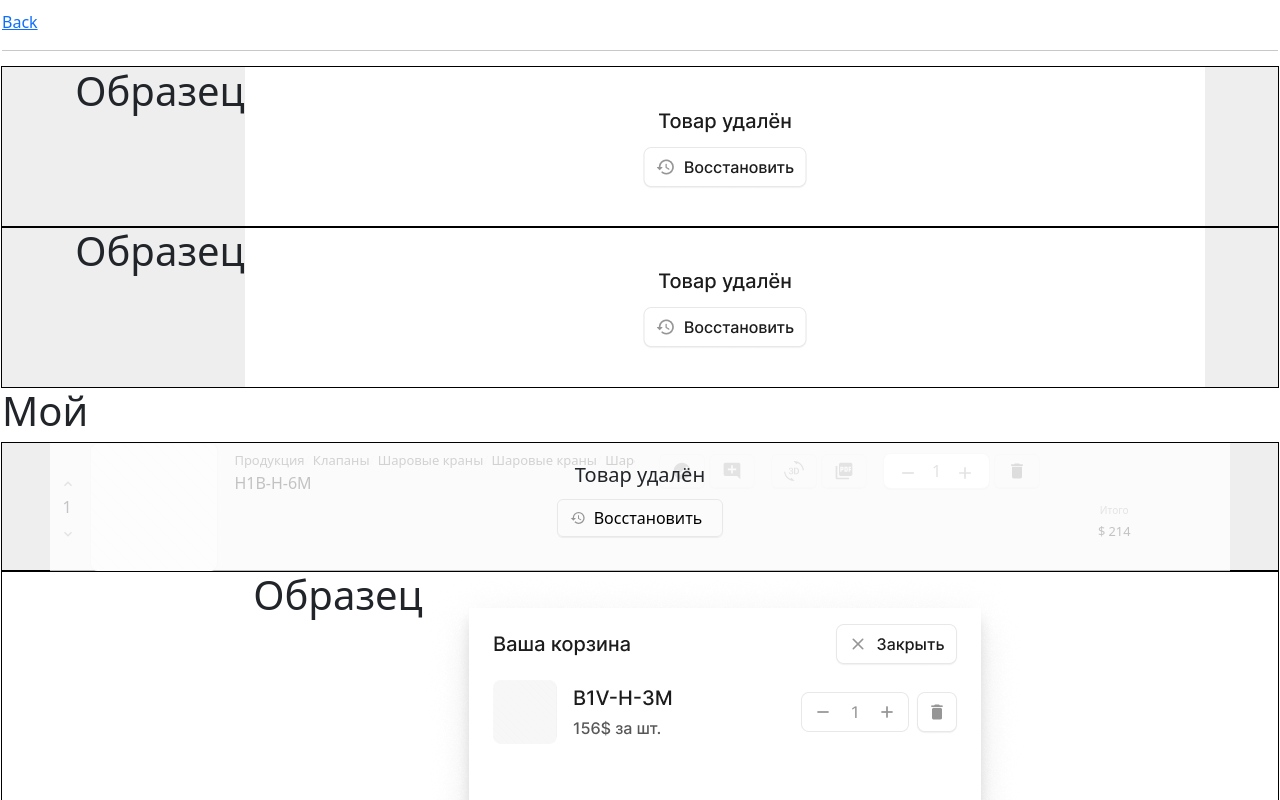
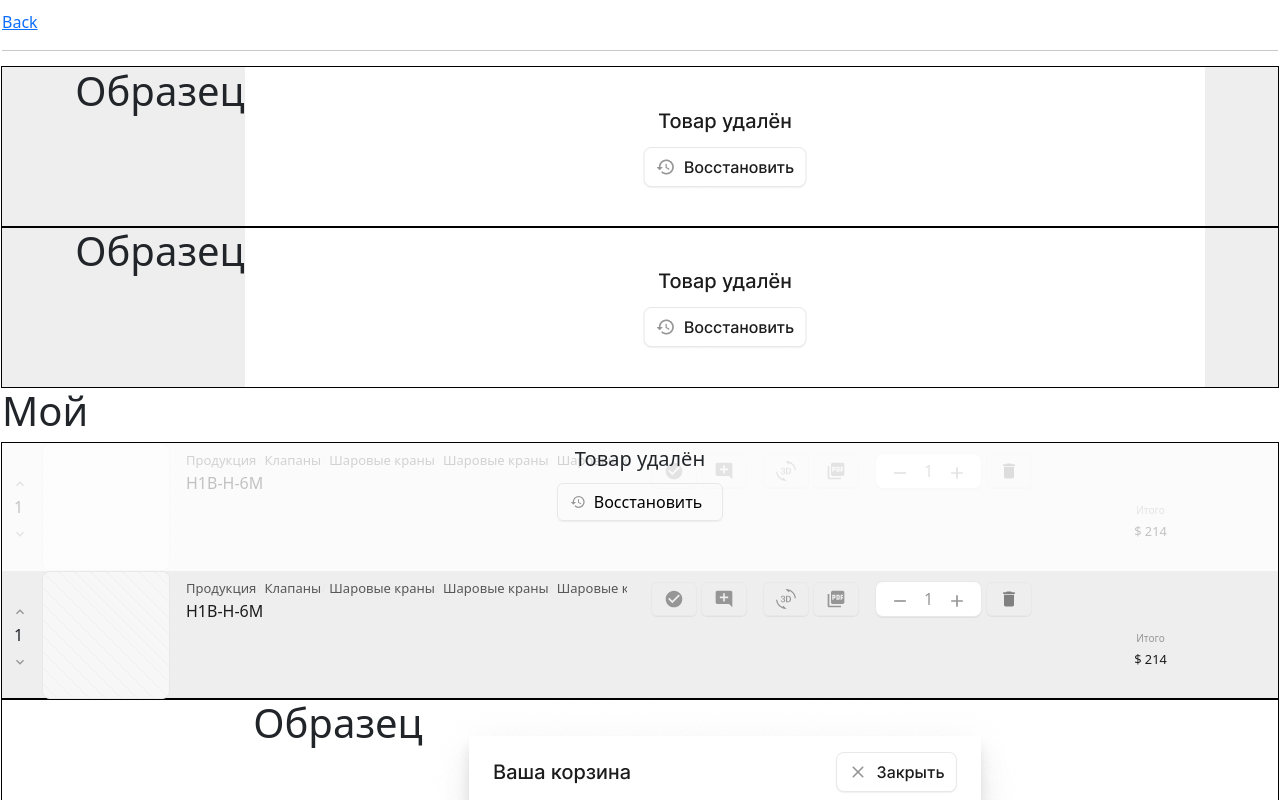
Before and after one commit to picus23/any-web-components, a Next.js app: page /basket in a window 1280 px wide. Shown: the top 800 px of the page. Built offline with nearby package versions, Linux system fonts and the light colour scheme.

Commit message:
add eraseTimer

```diff
--- a/components/basket/MainBasketEraceTimer.tsx
+++ b/components/basket/MainBasketEraceTimer.tsx
@@ -1,6 +1,7 @@
 import { FC, memo, useEffect, useRef } from "react";
 import Button from "../buttons/Button";
 import { MdRestore } from "react-icons/md";
+import { type } from "os";
 
 
 interface MainBasketEraceTimerProps {
@@ -10,12 +11,12 @@ interface MainBasketEraceTimerProps {
 
 const MainBasketEraceTimer: FC<MainBasketEraceTimerProps> = ({ onClick,textSize }) => {
 
-    return <div className="d-flex flex-column position-absolute h-100 w-100" style={{ backgroundColor: '#fffb', zIndex: 1}}>
-        <div id="basket-timer" className="" />
-        {/* <div className="d-flex flex-column justify-content-center align-items-center"> */}
-        <div className="d-flex flex-column justify-content-center align-items-center gap-1 pt-3">
+    return <div className="d-flex flex-column position-absolute h-100 w-100" style={{ backgroundColor: '#fffb', zIndex: 2}}>
+        <div className="position-absolute" id="basket-timer" />
+        <div className="d-flex flex-column justify-content-center align-items-center gap-1 mt-1">
             <h6 style={{ fontSize: textSize ?? '20px', fontWeight: '500' }}>Товар удалён</h6>
             <Button
+            fontSize={textSize}
                 onClick={onClick}
                 btn_style="btn-outline-secondary"
                 icon={<MdRestore fill="#969696" />}
--- a/components/cartItem/CartItem.tsx
+++ b/components/cartItem/CartItem.tsx
@@ -39,19 +39,20 @@ interface CartItemProps {
 }
 
 
-const CartItem: FC<CartItemProps> = ({ BasketButton, props, btn_style, breadCrumbs, breadCrumbsRoute, count, imgUrl, price, onClick, pagetitle, index,  onCancelErace, isDelete = false }) => {
+const CartItem: FC<CartItemProps> = ({ BasketButton, props, btn_style, breadCrumbs, breadCrumbsRoute, count, imgUrl, price, onClick, pagetitle, index, onCancelErace, isDelete = false }) => {
 
 
 
-    return <div className="d-flex position-relative">
+    return <>
+         <div className="d-flex position-relative">
             {
                 isDelete && <MainBasketEraceTimer onClick={onCancelErace} />
             }
 
             <div className="d-flex flex-column mx-1 justify-content-center me-2">
-            <button onClick={() => alert('Click')} className="border-0 bg-none"><MdOutlineKeyboardArrowUp fill="#969696" /></button>
+                <button onClick={() => alert('Click')} className="border-0 bg-transparent"><MdOutlineKeyboardArrowUp fill="#969696" /></button>
                 <span className="ms-2">{index}</span>
-            <button onClick={() => alert('Click')} className="border-0 bg-none"><MdKeyboardArrowDown fill="#969696" /></button>
+                <button onClick={() => alert('Click')} className="border-0 bg-transparent"><MdKeyboardArrowDown fill="#969696" /></button>
             </div>
             <img src={imgUrl} alt="PRODUCT LOGO" />
 
@@ -78,14 +79,14 @@ const CartItem: FC<CartItemProps> = ({ BasketButton, props, btn_style, breadCrum
 
                 <div className="row">
                     <div className="d-flex col-9">
-                    {props ?
-                        props.map(el => {
+                        {props
+                            ? props.map(el => {
                                 return <div className="col">
                                     <span className="font-size-13">{el.title}</span> <br />
                                     <span className="font-size-16-black fw-500">{el.value}</span>
                                 </div>
-
-                        }) : false
+                            })
+                            : false
                         }
                     </div>
                     <div className="d-flex flex-column col-3 justify-content-end align-items-center mr-2">
@@ -95,7 +96,9 @@ const CartItem: FC<CartItemProps> = ({ BasketButton, props, btn_style, breadCrum
                 </div>
 
             </div >
+
         </div>
+    </>
 
 }
 
--- a/components/searchElement/fields/FieldEncoding.tsx
+++ b/components/searchElement/fields/FieldEncoding.tsx
@@ -19,7 +19,7 @@ interface FieldEncodingProps {
 
 const FieldEncoding: FC<FieldEncodingProps> = ({ imgUrl, pagetitle, price, amount, basketButtons, btnGrayArrow, handleArrowClick, onCancelErace, isDelete = false }) => {
 
-    return <div className="search-field my-2 position-relative">
+    return <div className="my-2 position-relative">
         {
             isDelete && <MainBasketEraceTimer textSize='14px' onClick={onCancelErace} />
         }
--- a/pages/basket/index.tsx
+++ b/pages/basket/index.tsx
@@ -61,7 +61,7 @@ export default function () {
             <Image src={seconds} alt="" />
         </div>
         <h1>Мой</h1>
-        <div className="container-xxl p-0 d-flex justify-content-center" style={{ outline: '1px solid #000', background: '#eee' }}>
+        <div className="container-xxl p-0 justify-content-center" style={{ outline: '1px solid #000', background: '#eee' }}>
 
                 <CartItem
                     index={1}
@@ -69,6 +69,29 @@ export default function () {
                     price={214}
                     count={3}
                     isDelete
+                    breadCrumbs={links}
+                    pagetitle={"H1B-H-6M"}
+                    BasketButton={<>
+                        <ButtonGrayAddRemove
+                            btn_class="btn-outline-secondary"
+                            counter={1}
+                            onClickRemove={() => alert('Click')}
+                            onClickAdd={() => alert('Click')}
+                        />
+                        <Button
+                            onClick={() => alert('Click')}
+                            icon={<MdDelete size={20}
+                                fill={'gray'} />}
+                            btn_style="btn-outline-secondary"
+                        />
+                    </>
+                    }
+                />
+                <CartItem
+                    index={1}
+                    imgUrl="/kit/cart_item.png"
+                    price={214}
+                    count={3}
                     breadCrumbs={links}
                     pagetitle={"H1B-H-6M"}
                     BasketButton={<>
@@ -112,7 +135,6 @@ export default function () {
                             {
                                 [
                                     ['B1V-H-3M', 156, '/kit/0__andpa.png'],
-                                    ['B1V-H-3M', 156, '/kit/0__anhua.png'],
                                 ].map(item => (
                                     <FieldEncoding
                                         imgUrl={item[2]}
```
Lines whose indentation alone changed are shown as unchanged.
